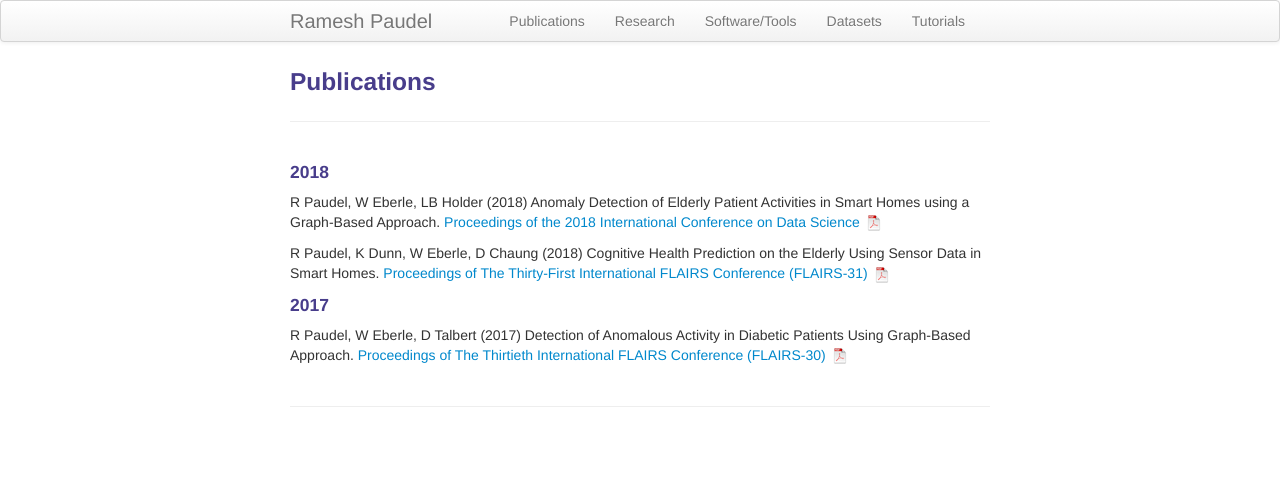
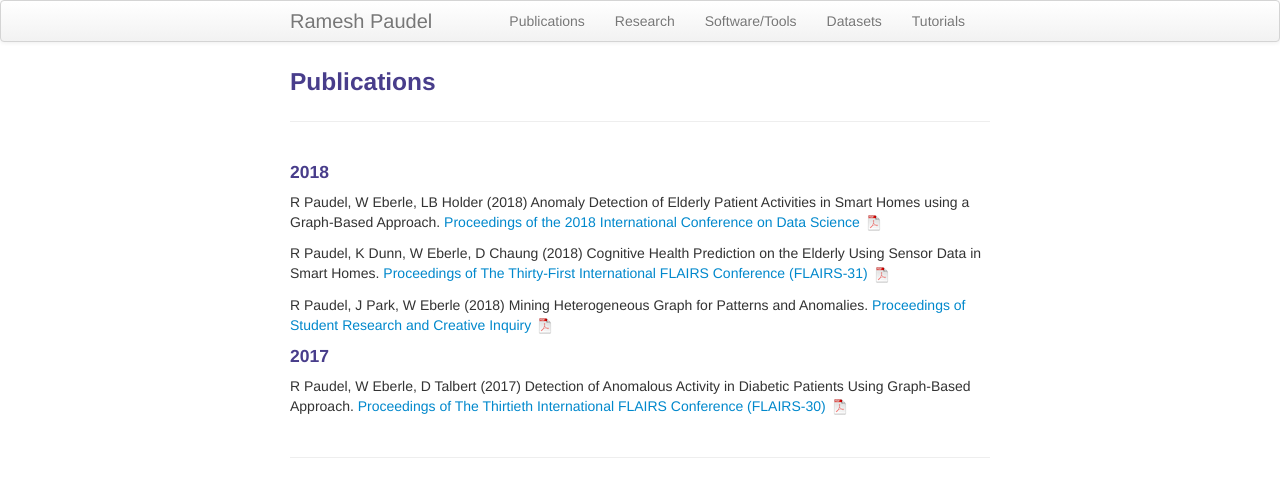
Before and after one commit to rpaudel42/rpaudel42.github.io, a Jekyll site: the page built from pages/pubs.md, in a window 1280 px wide. Shown: the top 497 px of the page. Built offline with Jekyll 4.4.1, drawn with Linux system fonts in a browser that asks for light colours.

Commit message:
Update pubs.md

```diff
--- a/pages/pubs.md
+++ b/pages/pubs.md
@@ -15,6 +15,11 @@ R Paudel, K Dunn, W Eberle, D Chaung
 [![pdf]({{ BASE_PATH }}/assets/icons/pdf-icon.png)](https://aaai.org/ocs/index.php/FLAIRS/FLAIRS18/paper/view/17622/16833)
 
 
+R Paudel, J Park, W Eberle
+(2018) Mining Heterogeneous Graph for Patterns and Anomalies. [Proceedings of Student Research and Creative Inquiry](https://publish.tntech.edu/index.php/PSRCI/article/view/365)
+[![pdf]({{ BASE_PATH }}/assets/icons/pdf-icon.png)](/assets/heterogenous-graph.pdf)
+
+
 #### 2017
 
 R Paudel, W Eberle, D Talbert
```
